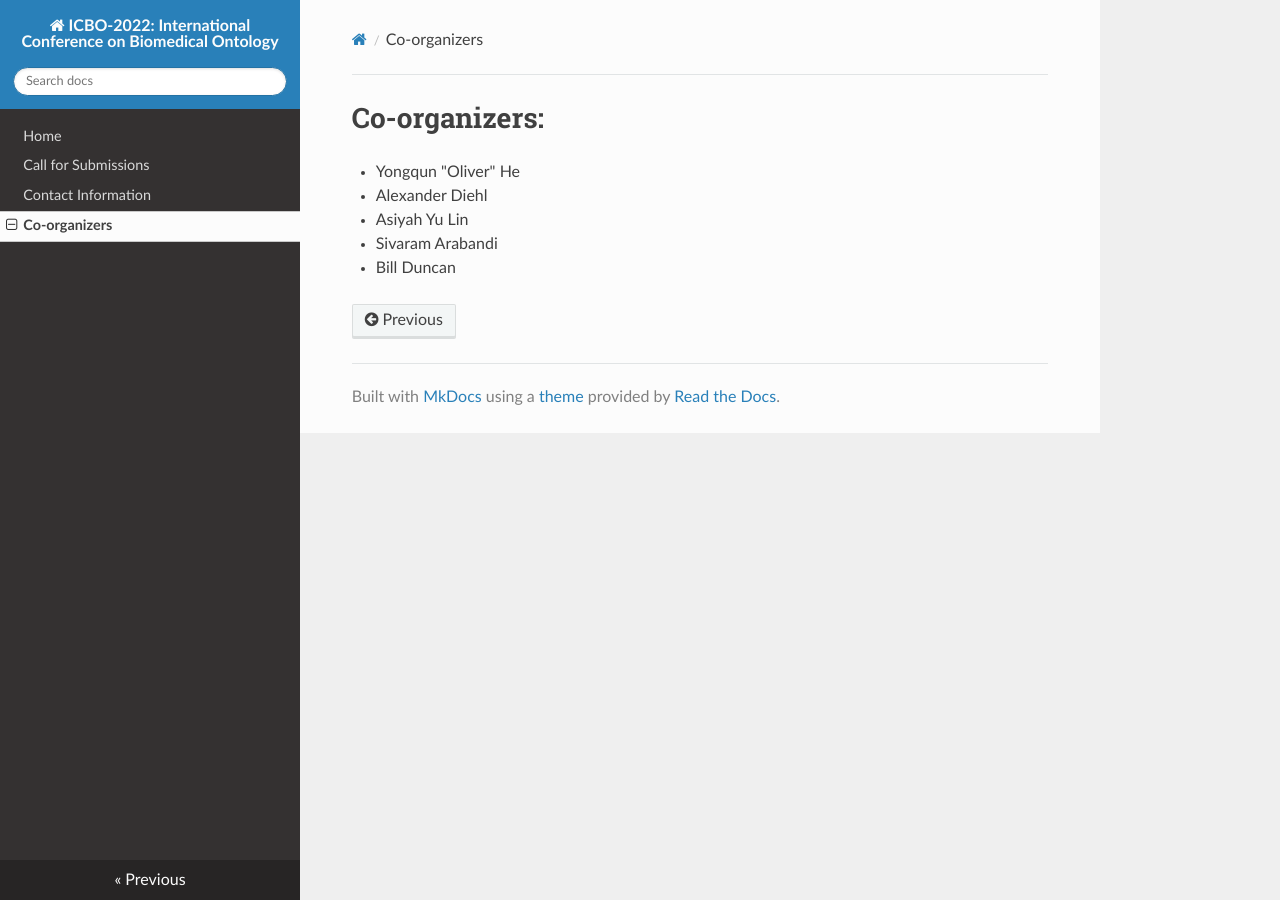
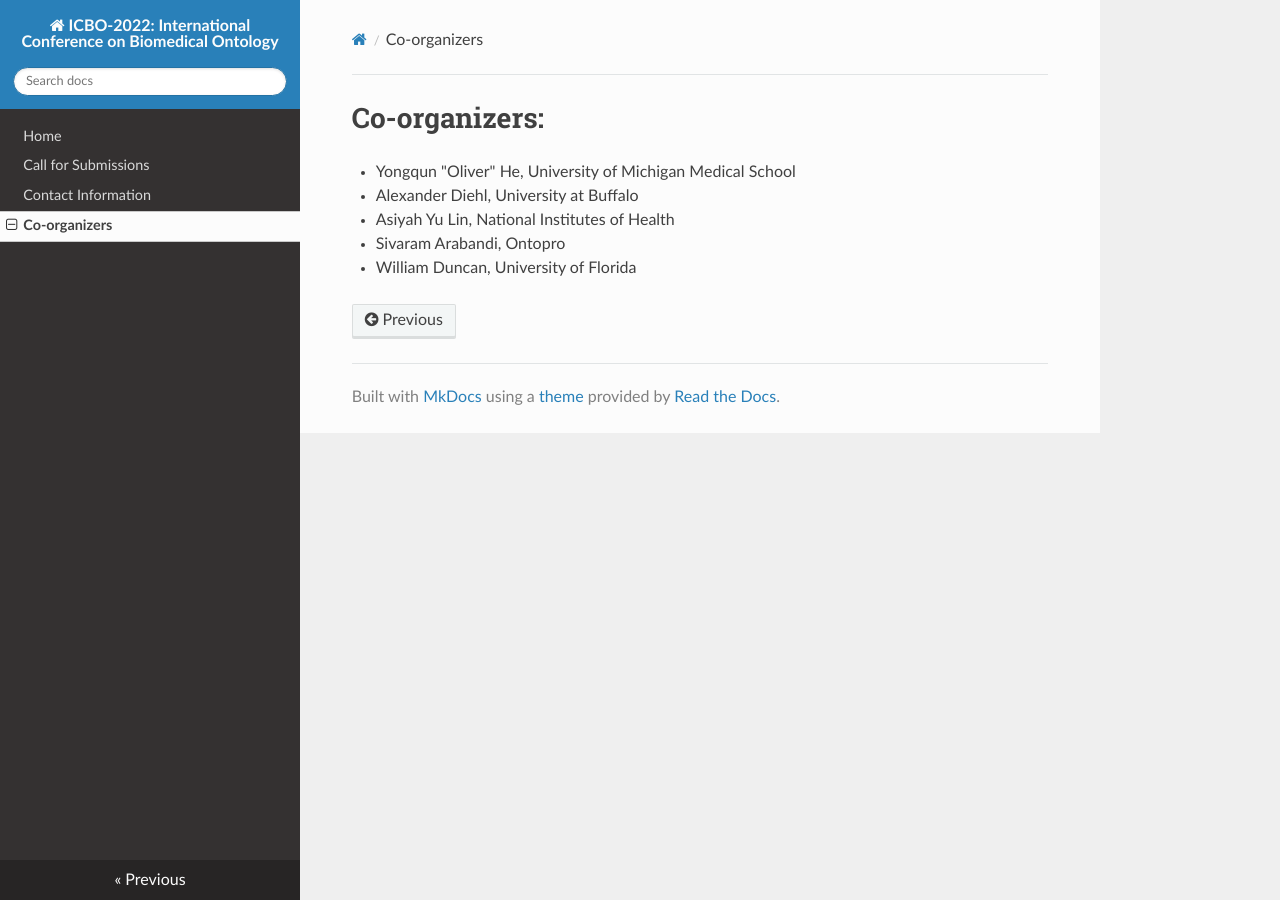
Before and after one commit to johnbeve/BFO-Organization, an MkDocs documentation site: the page built from docs/co-organizers.md, in a window 1280 px wide. Built offline with MkDocs 1.6.1, drawn with Linux system fonts in a browser that asks for light colours; nearby versions of some CDN libraries.

Commit message:
Update co-organizers.md

```diff
--- a/docs/co-organizers.md
+++ b/docs/co-organizers.md
@@ -1,6 +1,6 @@
 # Co-organizers:
-- Yongqun "Oliver" He
-- Alexander Diehl
-- Asiyah Yu Lin
-- Sivaram Arabandi
-- Bill Duncan
+- Yongqun "Oliver" He, University of Michigan Medical School
+- Alexander Diehl, University at Buffalo
+- Asiyah Yu Lin, National Institutes of Health
+- Sivaram Arabandi, Ontopro
+- William Duncan, University of Florida
```
